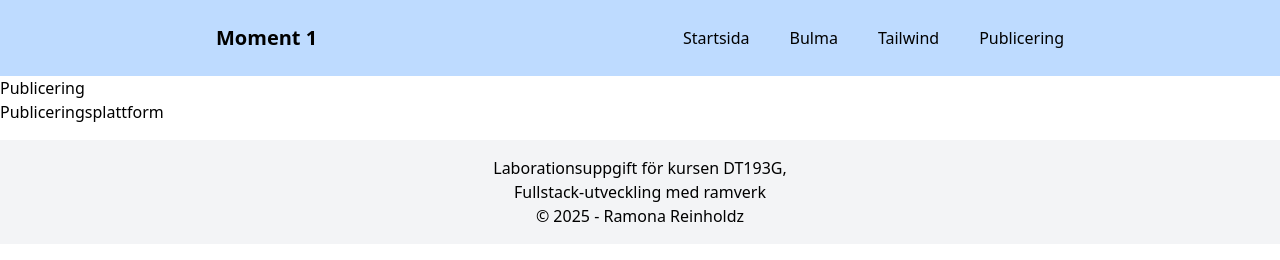
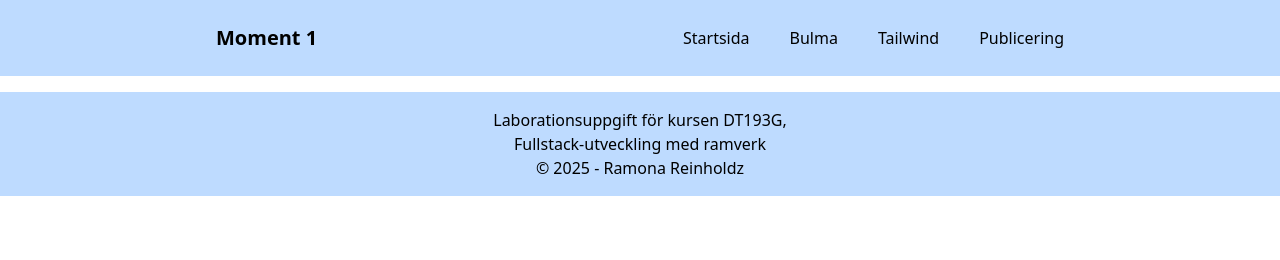
Before and after one commit to rare2400/moment1-fullstack, a website: page src/publishing.html in a window 1280 px wide. Drawn offline with Linux system fonts and the light colour scheme.

Commit message:
sida om publicering med header, footer och tailwind CSS för styling

```diff
--- a/src/publishing.html
+++ b/src/publishing.html
@@ -30,10 +30,12 @@
                         <span class="text-2xl cursor-pointer">&#9776;</span>
                     </button>
 
-                   <nav id="mobile-menu" class="fixed top-12 left-0 w-full text-center hidden md:hidden pb-4 bg-gray-100">
+                    <nav id="mobile-menu"
+                        class="fixed top-12 left-0 w-full text-center hidden md:hidden pb-4 bg-gray-100">
                         <a href="index.html" class="block py-2 border-b border-gray-600 hover:bg-gray-300">Startsida</a>
                         <a href="bulma.html" class="block py-2 border-b border-gray-600 hover:bg-gray-300">Bulma</a>
-                       <a href="tailwind.html" class="block py-2 border-b border-gray-600 hover:bg-gray-300">Tailwind</a>
+                        <a href="tailwind.html"
+                            class="block py-2 border-b border-gray-600 hover:bg-gray-300">Tailwind</a>
                         <a href="publishing.html" class="block py-2 hover:bg-gray-300">Publicering</a>
                     </nav>
                 </div>
@@ -41,14 +43,11 @@
         </header>
 
 
-   <div>
-       <h2>Publicering</h2>
-       <p>Publiceringsplattform</p>
-   </div>
+
 
 
         <footer>
-       <div class="text-center p-4 mt-4 bg-gray-100">
+            <div class="text-center p-4 mt-4 bg-blue-200">
                 Laborationsuppgift för kursen DT193G, <br> Fullstack-utveckling med ramverk <br>
                 &copy; 2025 - Ramona Reinholdz
             </div>
```
Lines whose indentation alone changed are shown as unchanged.
